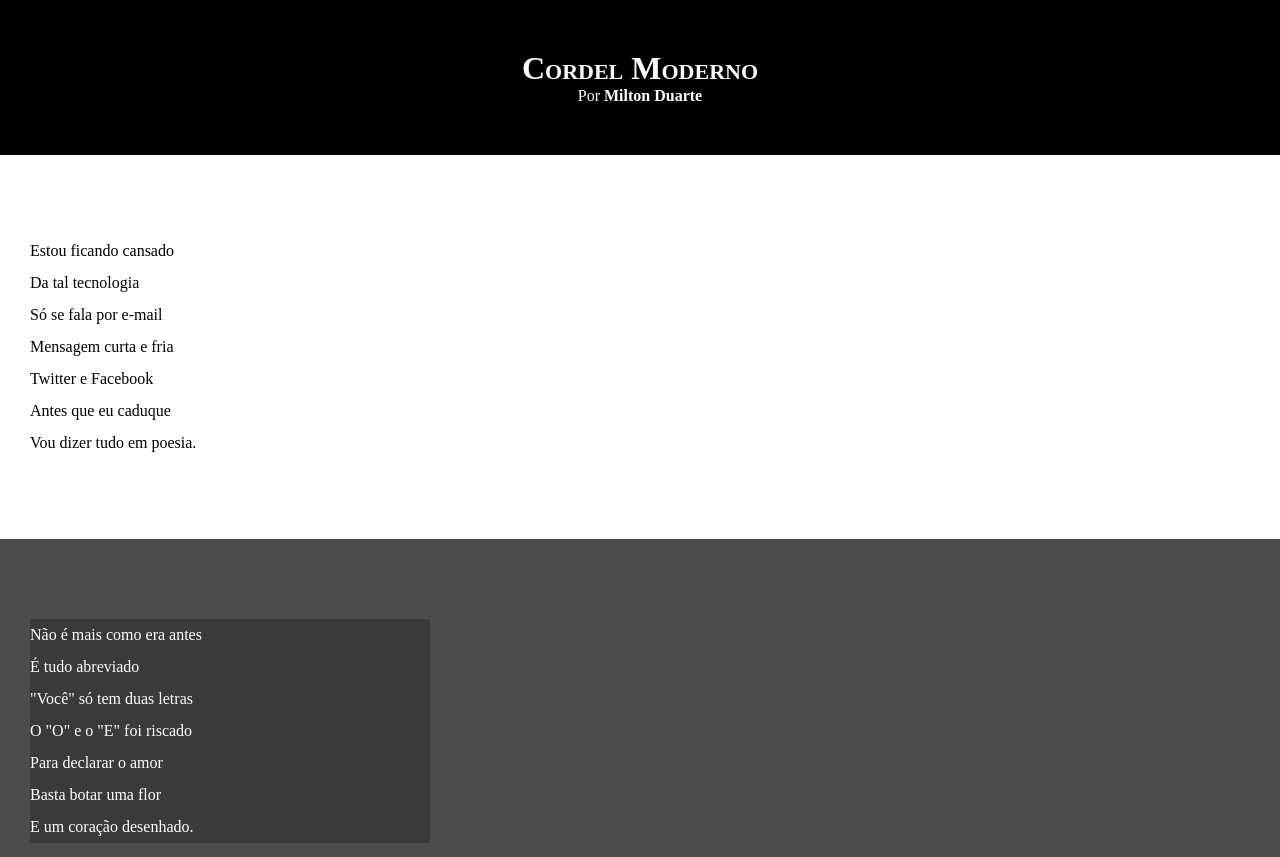
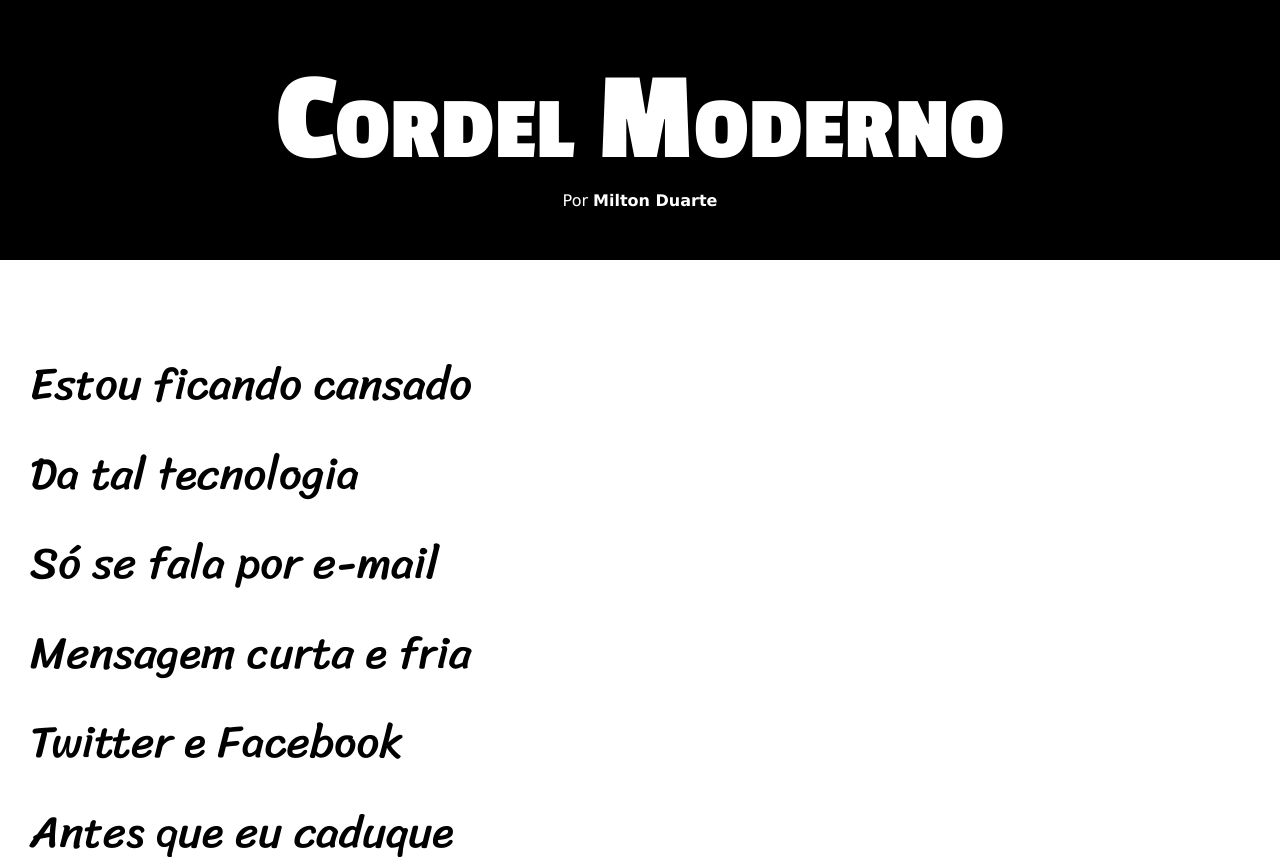
Before and after one commit to TheoVladimili/html-css, a plain HTML site: page exercicio/desafio012/projeto_cordel.html in a window 1280 px wide. Shown: the top 857 px of the page. Drawn offline with Linux system fonts and the light colour scheme.

Commit message:
atualização dos estilos des12

```diff
--- a/exercicio/desafio012/estilo/style.css
+++ b/exercicio/desafio012/estilo/style.css
@@ -1,13 +1,23 @@
 @charset "UTF-8";
+
+@import url('https://fonts.googleapis.com/css2?family=Passion+One:wght@400;700;900&family=Sriracha&display=swap');
+
+:root {
+    --fonte1: Verdana, Geneva, Tahoma, sans-serif;
+    --fonte2: "Passion One", cursive;
+    --fonte3: "Sriracha", cursive;
+}
 
 *{
     margin: 0px;
     padding: 0px;
+    font-size: 1em;
 }
 
 html, body {
     min-height: 100vh;
     background-color: darkgrey;
+    font-family: var(--fonte1);
 }
 
 header{
@@ -19,6 +29,8 @@ header{
 header > h1 {
     padding-top: 50px;
     font-variant: small-caps;
+    font-family: var(--fonte2);
+    font-size: 10vw;
 }
 
 header > p {
@@ -40,6 +52,8 @@ section{
     padding-bottom: 10vh;
     line-height: 2em;
     padding-left: 30px;
+    font-family: var(--fonte3);
+    font-size: 3.5vw;
 }
 
 section.normal {
@@ -54,7 +68,8 @@ section.imagem {
 }
 
 section.imagem > p {
-    width: 400px;
+    display: inline-block;
+    padding: 5px;
     background-color: rgba(0, 0, 0, 0.233);
 }
 
```
